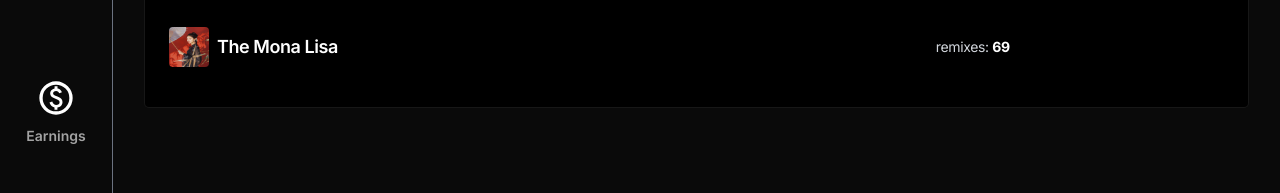
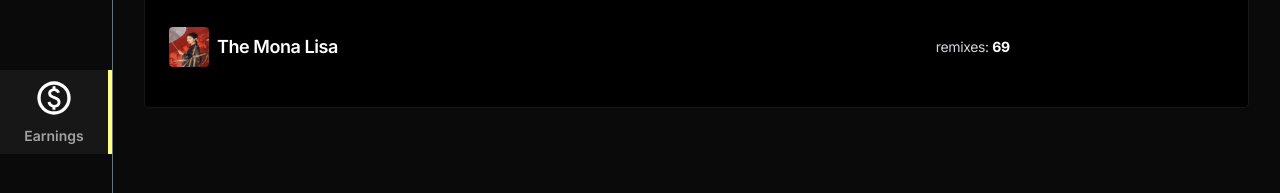
Before and after one commit to themuffineman/pendora, a Next.js app: page /dashboard/earnings in a window 1280 px wide. Shown: the part 569-762 px from the top of the page. Built offline with nearby package versions, Linux system fonts and the light colour scheme.

Commit message:
added pathname hook to navigation

```diff
--- a/app/dashboard/layout.jsx
+++ b/app/dashboard/layout.jsx
@@ -1,11 +1,9 @@
-
 import aston from '../../public/hero-images/aston.webp';
 import grim from '../../public/hero-images/grim.png';
 import { Avatar, AvatarFallback, AvatarImage } from "@/components/ui/avatar"
 import { ScrollArea, ScrollBar } from "@/components/ui/scroll-area"
 import Navigation from "@/components/Navigation";
 import ActionBtn from "@/components/ActionBtn";
-import { usePathname } from 'next/navigation'
 import CarouselSection from '@/components/CarouselSection';
 
 
--- a/components/CarouselSection.jsx
+++ b/components/CarouselSection.jsx
@@ -8,7 +8,7 @@ const CarouselSection = ({urls}) => {
         <Carousel className="p-10 w-[90%]">
             <CarouselContent className="w-full">
                 {urls?.map((url)=>(
-                    <ImageCarousel src={url}/>
+                    <ImageCarousel key={url} src={url}/>
                 ))}
             </CarouselContent>
             <CarouselPrevious />
--- a/components/Navigation.jsx
+++ b/components/Navigation.jsx
@@ -1,6 +1,9 @@
+"use client"
 import Link from "next/link"
+import { usePathname } from "next/navigation"
 
-const Navigation = ({currentUrl})=>{
+const Navigation = ()=>{
+    const currentUrl = usePathname()
     return (
         <section className='w-28 h-full flex flex-col items-center justify-evenly relative'>
             <Link href={'/dashboard'} className={`cursor-pointer p-2 flex flex-col items-center gap-2 hover:bg-neutral-900 text-neutral-400 text-sm font-semibold w-full ${currentUrl === '/dashboard'? ' bg-neutral-900 border-r-4 border-pendora-yellow' : 'bg-neutral-950'}`}>
```
